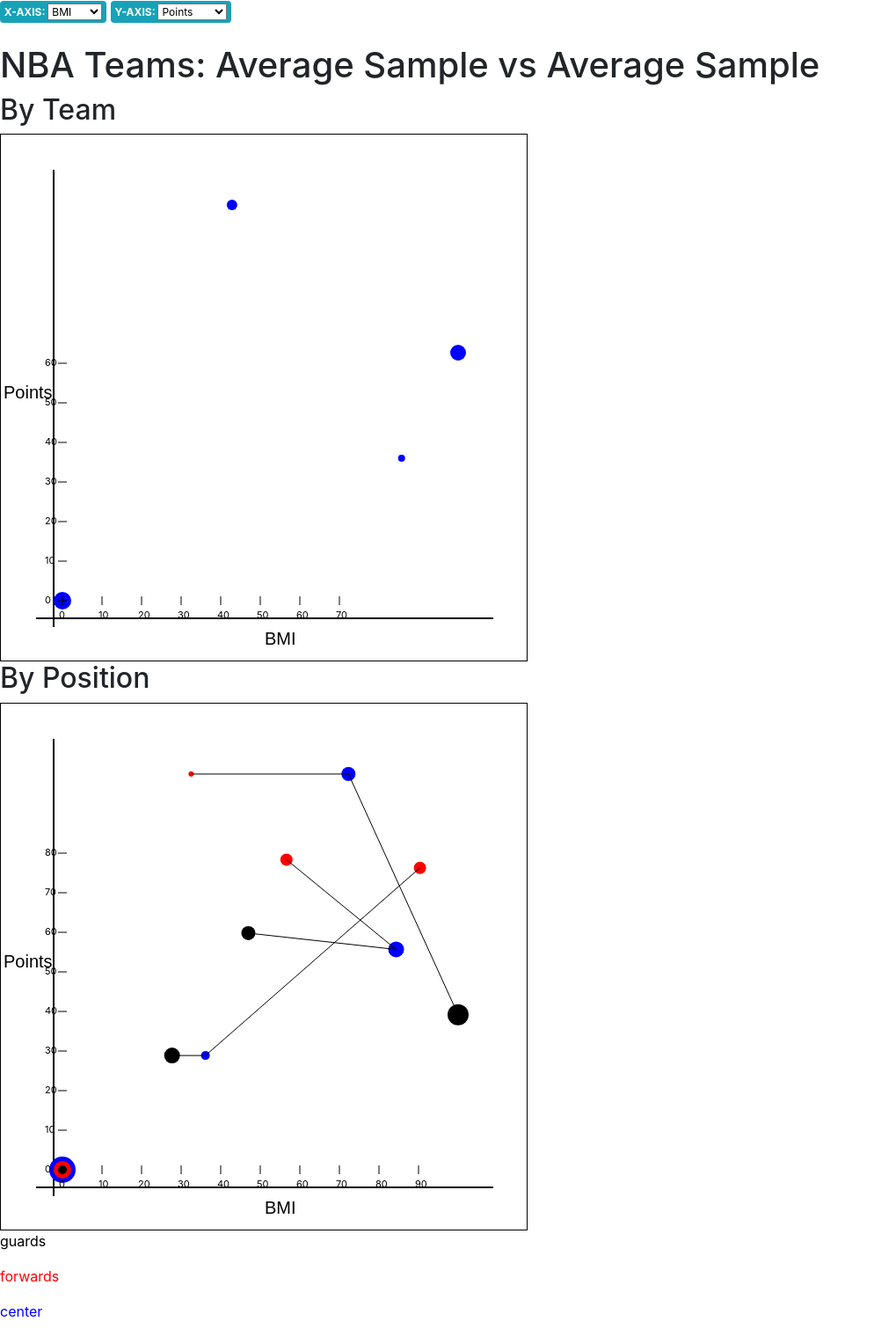
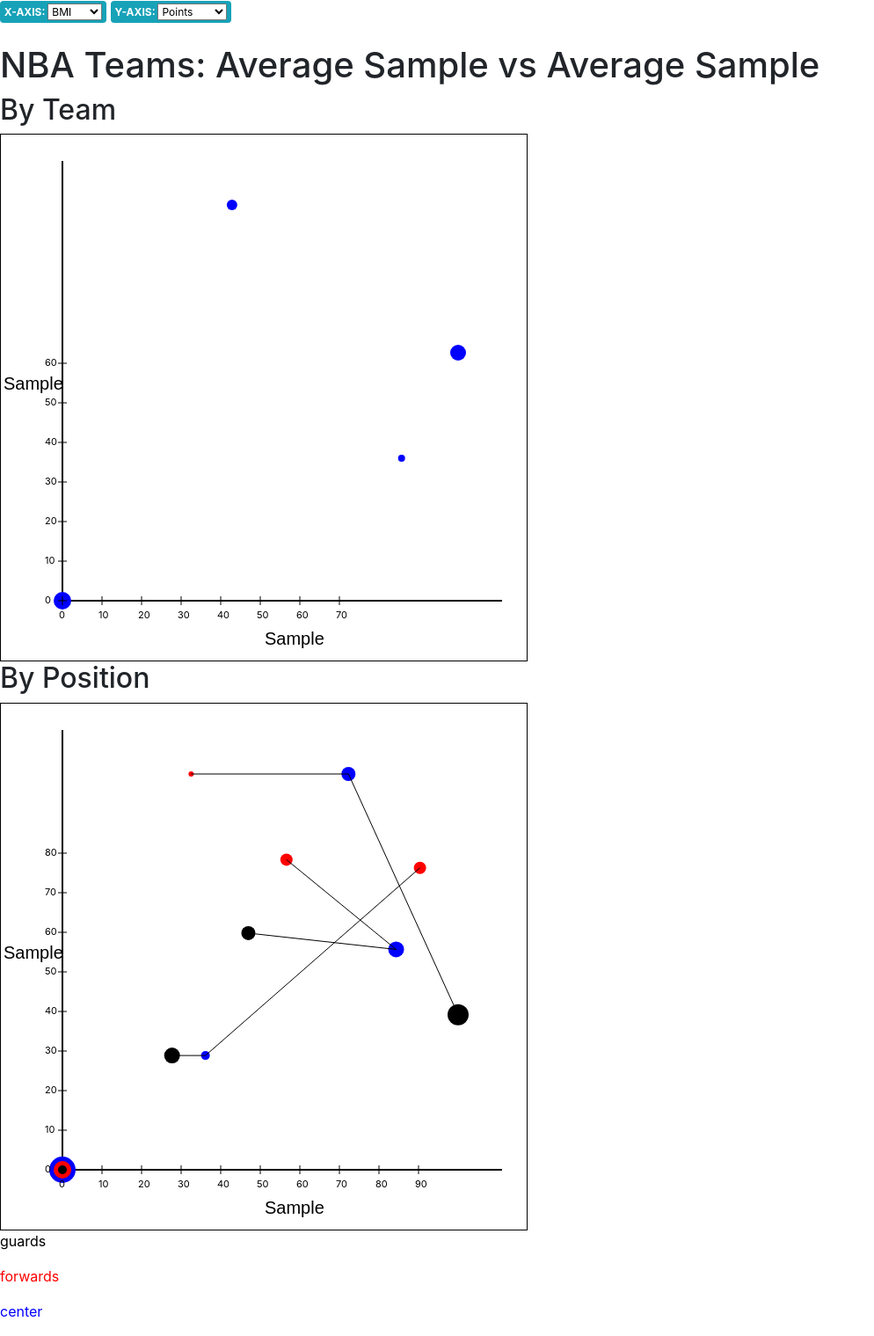
Before and after one commit to jacqxu00/Project01Data, a Flask app: template templates/index.html in a window 1280 px wide. Shown: the whole page at 88% size, without its empty margins (0-994 px from the left). Run offline with Flask 2, Linux system fonts and the light colour scheme; the template is opened without the code that fills it: most values are stand-ins (such as "Sample title", 1, 10 or a date in 2020); data that the repository does not hold is empty; some libraries are stand-ins or nearby versions.

Commit message:
fixed index.html

```diff
--- a/templates/index.html
+++ b/templates/index.html
@@ -6,25 +6,26 @@
     <link rel="stylesheet" href="https://stackpath.bootstrapcdn.com/bootstrap/4.1.0/css/bootstrap.min.css" integrity="sha384-9gVQ4dYFwwWSjIDZnLEWnxCjeSWFphJiwGPXr1jddIhOegiu1FwO5qRGvFXOdJZ4" crossorigin="anonymous">
     <link rel= "stylesheet" type= "text/css" href= "{{ url_for('static',filename='css/app.css') }}">
     <script src="https://ajax.googleapis.com/ajax/libs/jquery/3.3.1/jquery.min.js"></script>
+
   </head>
   <body align="center">
     <form methods="POST">
       <div class="badge badge-info">
 	X-AXIS:
 	<select id="x">
-          <option value="bmi" selected="">BMI</option>
-          <option value="height">Height</option>
-          <option value="weight">Weight</option>
+      <option value="BMI" {% if x == 'BMI'%}selected=""{% endif %}>BMI</option>
+      <option value="Height" {% if x == 'Height'%}selected=""{% endif %}>Height</option>
+      <option value="Weight" {% if x == 'Weight'%}selected=""{% endif %}>Weight</option>
 	</select>
       </div>
       <div class="badge badge-info rotateText">
 	Y-AXIS:
 	<select id="y">
-          <option value="offense" selected="">Points</option>
-          <option value="assists">Assists</option>
-          <option value="rebounds">Rebounds</option>
-          <option value="blocks">Blocks</option>
-          <option value="steals">Steals</option>
+          <option value="Offense" {% if x == 'Offense'%}selected=""{% endif %}>Points</option>
+          <option value="Assists" {% if x == 'Assists'%}selected=""{% endif %}>Assists</option>
+          <option value="Rebounds" {% if x == 'Rebounds'%}selected=""{% endif %}>Rebounds</option>
+          <option value="Blocks" {% if x == 'Blocks'%}selected=""{% endif %}>Blocks</option>
+          <option value="Steals" {% if x == 'Steals'%}selected=""{% endif %}>Steals</option>
 	</select>
       </div>
     <!--
@@ -35,18 +36,18 @@
     <h1>NBA Teams: Average {{x}} vs Average {{y}}</h1>
     <h2>By Team</h2>
     <svg xmlns="http://www.w3.org/2000/svg" width = "600" height = "600" id = "canvas" style = "border:1px solid black;">
-      <text x="300" y="580" font-family="sans-serif" font-size="20px" fill="black">BMI</text>
-      <text x="3" y="300" font-family="sans-serif" font-size="20px" fill="black">Points</text>
-      <line x1="40" y1="550" x2="560" y2="550" style="stroke:black;stroke-width:2" />
-      <line x1="60" y1="560" x2="60" y2="40" style="stroke:black;stroke-width:2" />
+      <text x="300" y="580" font-family="sans-serif" font-size="20px" fill="black">{{x}}</text>
+      <text x="3" y="290" font-family="sans-serif" font-size="20px" fill="black">{{y}}</text>
+      <line x1="70" y1="530" x2="570" y2="530" style="stroke:black;stroke-width:2" />
+      <line x1="70" y1="530" x2="70" y2="30" style="stroke:black;stroke-width:2" />
     </svg>
     <br>
     <h2>By Position</h2>
     <svg xmlns="http://www.w3.org/2000/svg" width = "600" height = "600" id = "canvas2" style = "border:1px solid black;">
-      <text x="300" y="580" font-family="sans-serif" font-size="20px" fill="black">BMI</text>
-      <text x="3" y="300" font-family="sans-serif" font-size="20px" fill="black">Points</text>
-      <line x1="40" y1="550" x2="560" y2="550" style="stroke:black;stroke-width:2" />
-      <line x1="60" y1="560" x2="60" y2="40" style="stroke:black;stroke-width:2" />
+      <text x="300" y="580" font-family="sans-serif" font-size="20px" fill="black">{{x}}</text>
+      <text x="3" y="290" font-family="sans-serif" font-size="20px" fill="black">{{y}}</text>
+      <line x1="70" y1="530" x2="570" y2="530" style="stroke:black;stroke-width:2" />
+      <line x1="70" y1="530" x2="70" y2="30" style="stroke:black;stroke-width:2" />
     </svg>
     <p style="color:black;">guards</p>
     <p style="color:red;">forwards</p>
```
